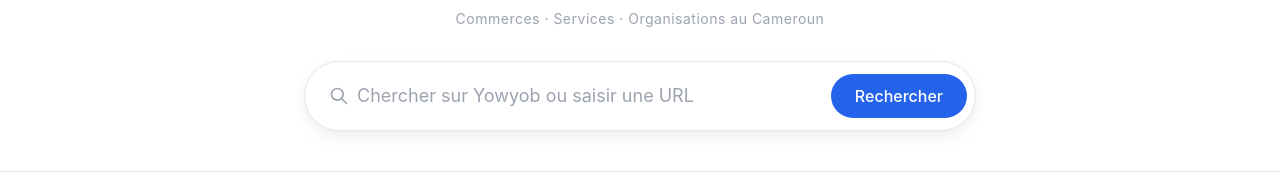
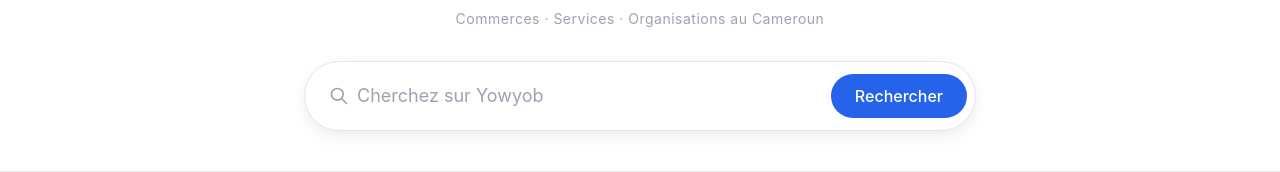
Before and after one commit to Mattow-15/Nouveau_Yowyob_Search_Front, a Next.js app: page / in a window 1280 px wide. Shown: the part 240-412 px from the top of the page. Built offline with nearby package versions, Linux system fonts and the light colour scheme; no server answers.

Commit message:
ui(home): simplifie placeholder searchbar

```diff
--- a/src/app/page.tsx
+++ b/src/app/page.tsx
@@ -95,7 +95,7 @@
                 value={searchQuery}
                 onChange={(e) => setSearchQuery(e.target.value)}
                 onKeyPress={handleKeyPress}
-                placeholder="Chercher sur Yowyob ou saisir une URL"
+                placeholder="Cherchez sur Yowyob"
                 className="flex-1 bg-transparent border-none outline-none text-base md:text-lg text-gray-800 dark:text-gray-100 placeholder-gray-400 dark:placeholder-gray-500 py-3"
               />
               <button
```
